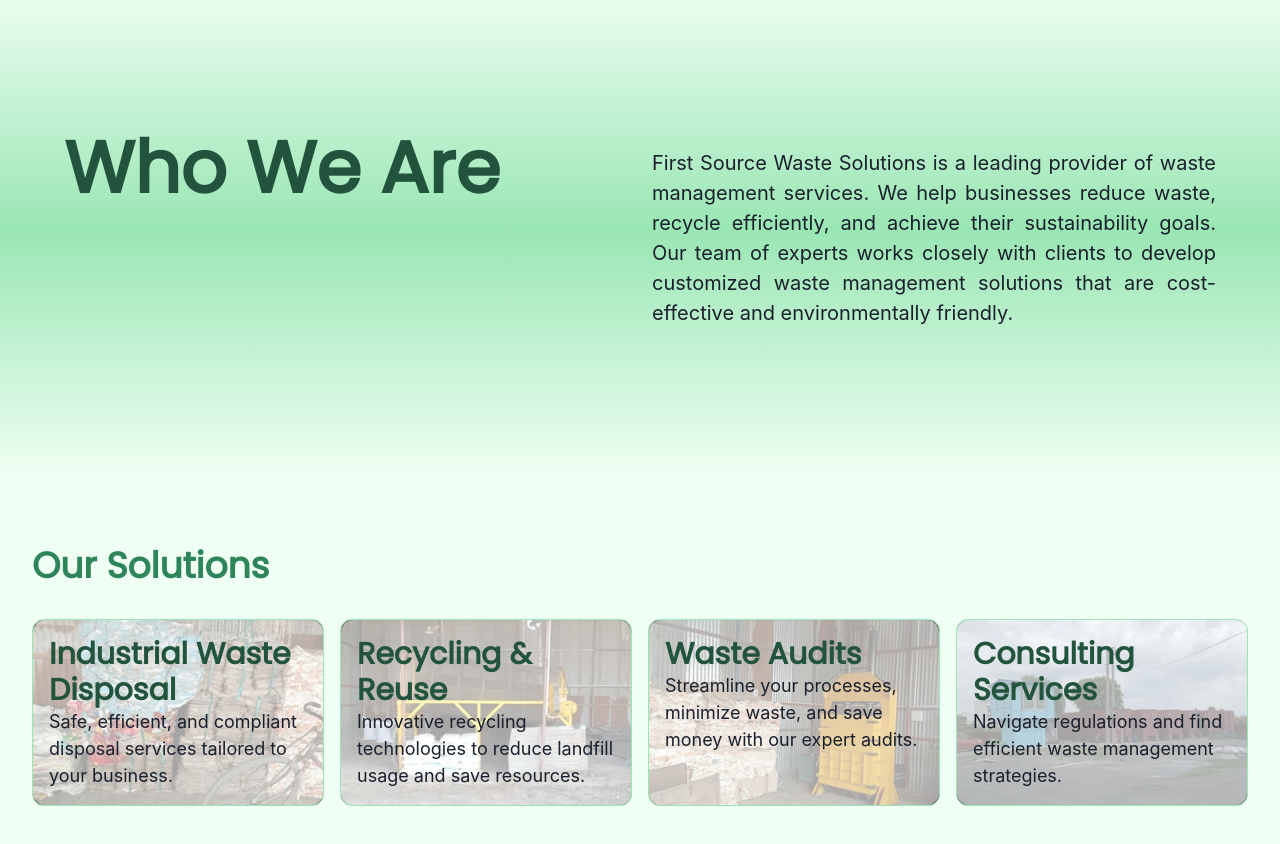
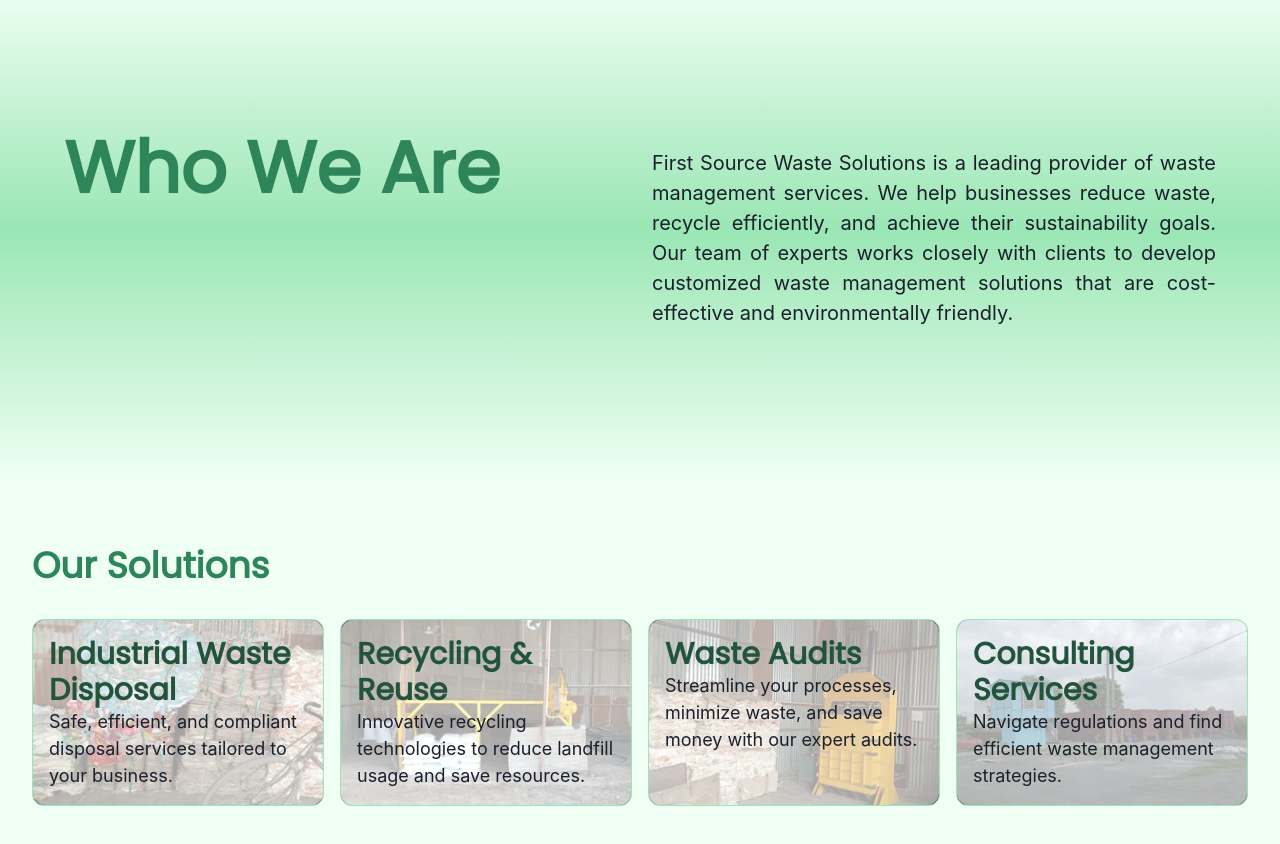
Before and after one commit to aymenmusheer006/vayasyaseva.com, a React (Vite) app: page / in a window 1280 px wide. Shown: the part 900-1744 px from the top of the page. Built offline with nearby package versions, Linux system fonts and the light colour scheme.

Commit message:
Refactor About component to use dynamic id prop and heading color

```diff
--- a/src/components/About.tsx
+++ b/src/components/About.tsx
@@ -15,7 +15,7 @@ export default function AboutSection({ id }: { id: string }) {
 
   return (
     <Flex
-      id="about"
+      id={id}
       minH={"500px"}
       w={"full"}
       maxW={"100vw"}
@@ -51,7 +51,7 @@ export default function AboutSection({ id }: { id: string }) {
               base: "3xl",
               md: "4xl",
             }}
-            color={useColorModeValue("brand.800", "brand.200")}
+            color={headingColor}
           >
             {aboutSection.title}
           </Heading>
```
